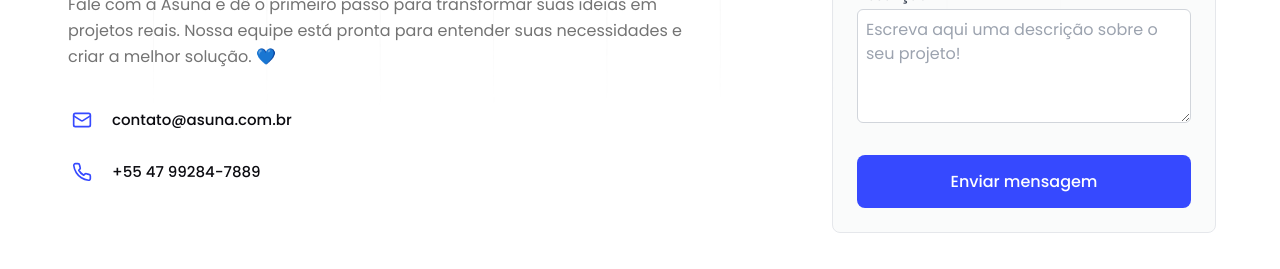
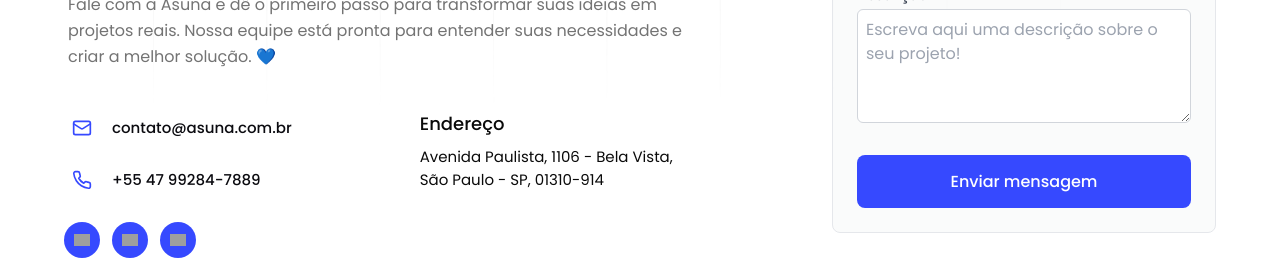
Before and after one commit to asuna-company/asuna-website, a Next.js app: page /contato in a window 1280 px wide. Shown: the part 531-800 px from the top of the page. Built offline with nearby package versions, Linux system fonts and the light colour scheme; grey boxes are pictures that could not be loaded.

Commit message:
feat: add more contact info

```diff
--- a/src/app/blog/page.tsx
+++ b/src/app/blog/page.tsx
@@ -14,16 +14,16 @@ export default function BlogPage() {
         <FooterSection />
       </div>
     </div>
-  );
-}
+  );}
 
 export function generateMetadata() {
-  const title = "Conheça o Nosso Blog - Asuna";
+  const title = "Conheça o Nosso Blog | Asuna";
   const canonicalUrl = "https://asuna.com.br/blog";
   const description = "Conheça o blog da Asuna e fique por dentro de tudo sobre soluções de software para pequenas e médias empresas.";
   const ogDescription = "Confira nossos artigos sobre soluções de software, tecnologia e muito mais para pequenas e médias empresas.";
   const ogTitle = title;
   const ogUrl = canonicalUrl;
+
 
   return {
     title,
--- a/src/app/contato/internals/ContactForm.tsx
+++ b/src/app/contato/internals/ContactFormComponent.tsx
@@ -1,7 +1,7 @@
 import PrimaryButton from "@/app/shared/components/buttons/PrimaryButton";
 import MaskedInput from "react-text-mask";
 
-export default function ContactForm() {
+export default function ContactFormComponent() {
   return (
     <form className="bg-gray-50/80 p-6 rounded-lg space-y-4 max-w-7xl mx-auto border border-gray-200">
       <NameInput/>
--- a/src/app/contato/page.tsx
+++ b/src/app/contato/page.tsx
@@ -1,7 +1,6 @@
 import FooterSection from "../shared/sections/FooterSection";
 import Navbar from "../shared/sections/Navbar";
 import ContactContentSection from "./sections/ContactContentSection";
-
 
 export default function ContactPage() {
   return (
@@ -16,7 +15,7 @@ export default function ContactPage() {
 }
 
 export function generateMetadata() {
-  const title = "Entre em Contato - Asuna";
+  const title = "Entre em Contato | Asuna";
   const canonicalUrl = "https://asuna.com.br/contato";
   const description = "Entre em contato com a Asuna e descubra como podemos ajudar sua empresa com soluções de software sob medida.";
   const ogDescription = "Fale conosco! Estamos prontos para atender suas necessidades de software e ajudar sua empresa a crescer.";
@@ -27,13 +26,6 @@ export function generateMetadata() {
     title,
     description,
     alternates: { canonical: canonicalUrl },
-    openGraph: {
-      title: ogTitle,
-      description: ogDescription,
-      url: ogUrl,
-      type: "website",
-      siteName: "Asuna",
-      locale: "pt_BR"
-    },
+    openGraph: { title: ogTitle, description: ogDescription, url: ogUrl, type: "website", siteName: "Asuna", locale: "pt_BR" },
   };
 }
--- a/src/app/contato/sections/ContactContentSection.tsx
+++ b/src/app/contato/sections/ContactContentSection.tsx
@@ -4,10 +4,11 @@ import TextBadge from "@/app/shared/components/badges/TextBadge";
 import AbstractSection from "@/app/shared/components/sections/AbstractSection";
 import PrimaryText from "@/app/shared/components/texts/PrimaryTitle";
 
-import ContactForm from "../internals/ContactForm";
+import ContactFormComponent from "../internals/ContactFormComponent";
 import CardInfoComponent from "../internals/CardInfoComponent";
 
 import { useIsLaptop } from "@/app/shared/constants/mediaQueryConstants";
+import { SocialMediaBadgeComponent } from "@/app/shared/components/badges/SociaMediaBadgeComponent";
 
 const getBackgroundStyle = () => ({
   backgroundImage: "url('svg/lines.svg')",
@@ -29,20 +30,34 @@ export default function ContactContentSection() {
             <h2 className="mt-2 pl-1 leading-relaxed text-neutral-500">
               Fale com a Asuna e dê o primeiro passo para transformar suas ideias em projetos reais. Nossa equipe está pronta para entender suas necessidades e criar a melhor solução. 💙
             </h2>
-            <div className="flex flex-col">
-              <div className="flex flex-col space-y-4 pt-8">
-                <CardInfoComponent label="E-mail" value="contato@asuna.com.br" type="email"/>
-                <CardInfoComponent label="WhatsApp" value="+55 47 99284-7889" type="phone"/>
-              </div>
-              <div className="flex flex-row">
-
-              </div>
-            </div>
+            <ContactInfoInternalSection/>
           </div>
         </div>
 
-        <div className="mt-8 w-full laptop:w-1/2 p-0 laptop:pl-32"> <ContactForm/> </div>
+        <div className="mt-8 w-full laptop:w-1/2 p-0 laptop:pl-32"> <ContactFormComponent/> </div>
       </AbstractSection>
     </div>
   )
 }
+
+function ContactInfoInternalSection() {
+  return (
+    <div className="flex flex-row space-x-32 pt-10">
+      <div className="flex flex-col">
+        <div className="flex flex-col space-y-4">
+          <CardInfoComponent label="E-mail" value="contato@asuna.com.br" type="email"/>
+          <CardInfoComponent label="WhatsApp" value="+55 47 99284-7889" type="phone"/>
+        </div>
+        <div className="flex flex-row pt-6 space-x-3">
+          <SocialMediaBadgeComponent type="linkedin"/>
+          <SocialMediaBadgeComponent type="instagram"/>
+          <SocialMediaBadgeComponent type="medium"/>
+        </div>
+      </div>
+      <div className="flex flex-col space-y-2">
+        <p className="text-lg font-medium">Endereço</p>
+        <p className="text-[15px] max-w-72 ">Avenida Paulista, 1106 - Bela Vista, São Paulo - SP, 01310-914</p>
+      </div>
+    </div>
+  )
+}
--- /dev/null
+++ b/src/app/shared/components/badges/SociaMediaBadgeComponent.tsx
@@ -0,0 +1,17 @@
+import React from "react";
+import Image from "next/image"
+import { socialMedia, SocialMediaType } from "./types/SocialMediaType";
+
+interface SocialMediaProps {
+  type: SocialMediaType;
+}
+
+export const SocialMediaBadgeComponent: React.FC<SocialMediaProps> = ({ type }) => {
+  const media = socialMedia[type];
+
+  return (
+    <a href={media.url} target="_blank" rel="noopener noreferrer" className="flex items-center justify-center w-9 h-9 bg-primary-500 hover:bg-blue-700 rounded-full transition duration-300">
+      <Image src={media.icon} width={16} height={16} alt="Ícone"/>
+    </a>
+  );
+};
--- /dev/null
+++ b/src/app/shared/components/badges/types/SocialMediaType.ts
@@ -0,0 +1,16 @@
+export type SocialMediaType = "linkedin" | "instagram" | "medium";
+
+export const socialMedia = {
+  linkedin: {
+    url: "https://www.linkedin.com/company/asuna",
+    icon: "https://cdn.asuna.com.br/svg/linkedin.svg",
+  },
+  instagram: {
+    url: "https://www.instagram.com/asuna.brasil",
+    icon: "https://cdn.asuna.com.br/svg/instagram.svg",
+  },
+  medium: {
+    url: "https://medium.com/@asunabrasil",
+    icon: "https://cdn.asuna.com.br/svg/medium.svg",
+  },
+};
--- a/src/app/shared/sections/FooterSection.tsx
+++ b/src/app/shared/sections/FooterSection.tsx
@@ -35,6 +35,7 @@ export default function FooterSection() {
             <ul className="space-y-2">
               <ItemLink title='LinkedIn' path='https://www.linkedin.com/company/asuna' />
               <ItemLink title='Instagram' path='https://www.instagram.com/asuna.brasil'/>
+              <ItemLink title='Medium' path='https://medium.com/@asunabrasil'/>
             </ul>
           </div>
 
@@ -62,7 +63,7 @@ export default function FooterSection() {
       </div>
 
       <div className="mt-16 pt-8 border-t border-gray-400/10">
-          <p className="text-center text-gray-400">© Asuna 2024 - Todos os direitos reservados</p>
+          <p className="text-center text-gray-400">© Asuna 2024 - Todos os direitos reservados - CNPJ: 57.841.370/0001-79</p>
       </div>
     </footer>
   )
--- a/src/app/shared/components/banners/RecruitmentBanner.tsx
+++ b/src/app/shared/sections/RecruitmentBannerSection.tsx
@@ -1,4 +1,4 @@
-export default function RecruitmentBanner() {
+export default function RecruitmentBannerSection() {
   return (
     <div className="flex items-center justify-center">
       <div className="w-full justify-center bg-neutral-900">
```
